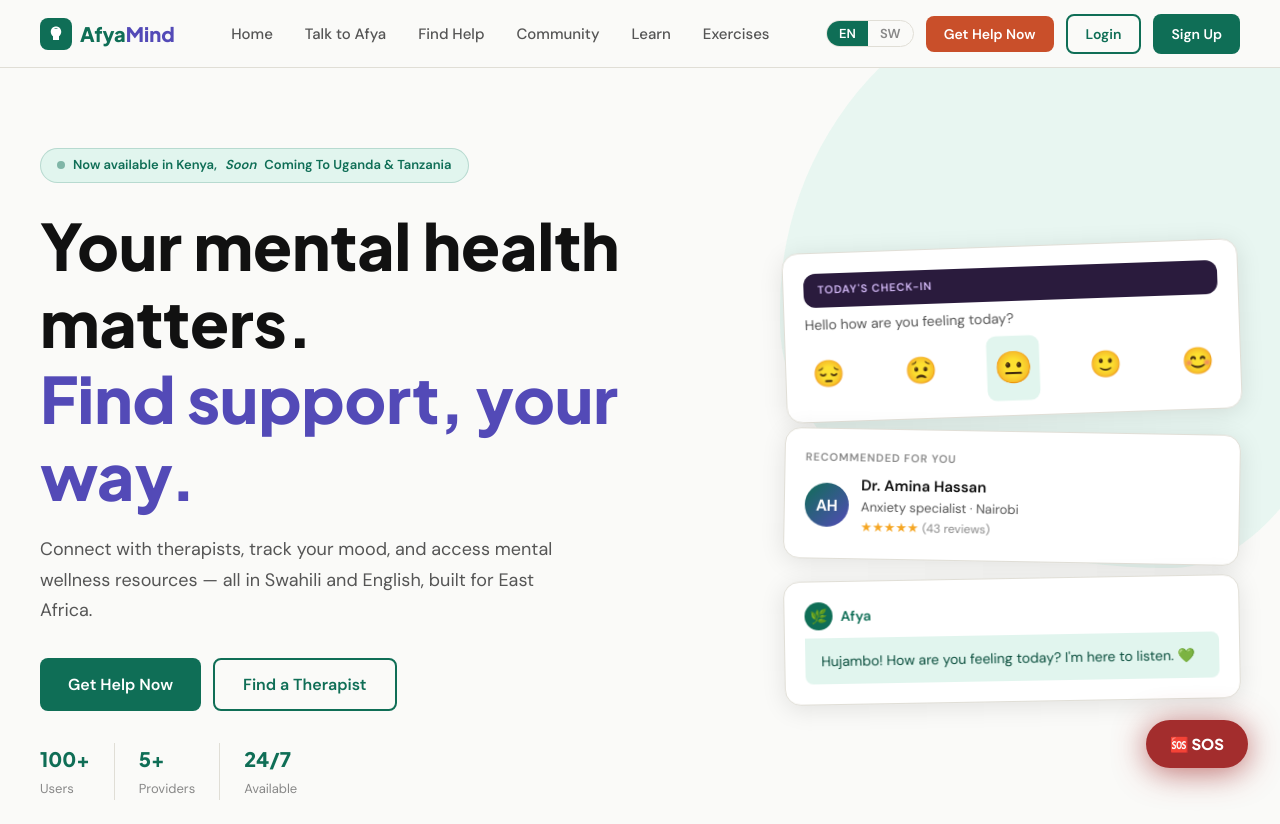
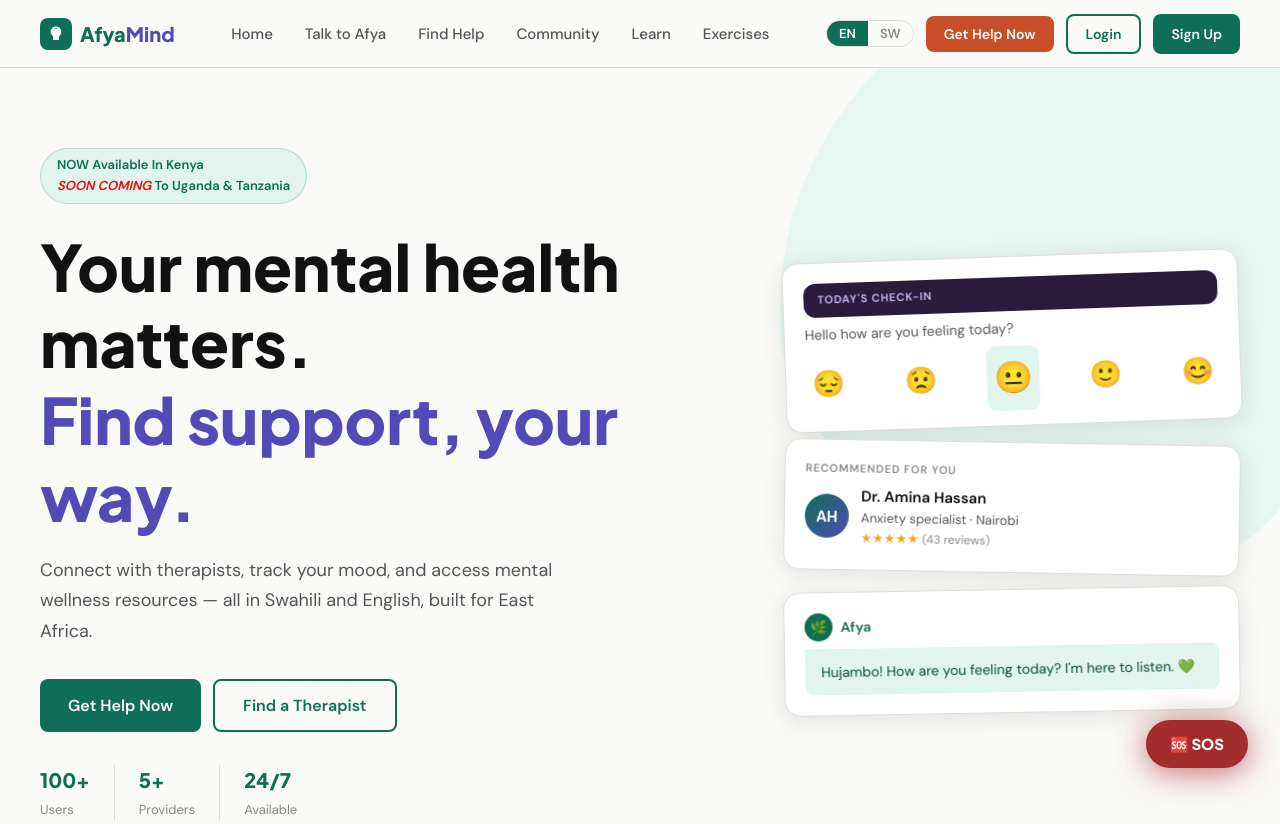
Before and after one commit to sethcolosso/Afyamind, a website: page frontend/home.html in a window 1280 px wide. Shown: the top 824 px of the page. Drawn offline with Linux system fonts and the light colour scheme.

Commit message:
correcting home page

```diff
--- a/frontend/home.html
+++ b/frontend/home.html
@@ -18,7 +18,11 @@
   <div class="hero-blob"></div>
   <div class="hero-inner">
     <div>
-      <div class="hero-badge"><span class="dot"></span> Now available in Kenya,<br> <i>Soon</i> Coming To Uganda &amp; Tanzania</div>
+      <div class="hero-badge" style="white-space: normal;">
+    <span class="dot"></span>
+    NOW Available In Kenya<br>
+    <i style="color:red;">SOON COMING </i>To Uganda &amp; Tanzania
+    </div>
       <h1>Your mental health matters.<br><span class="purple">Find support, your way.</span></h1>
       <p class="hero-sub">Connect with therapists, track your mood, and access mental wellness resources — all in Swahili and English, built for East Africa.</p>
       <div class="hero-btns">
--- a/frontend/styles.css
+++ b/frontend/styles.css
@@ -142,7 +142,7 @@
     50% { border-radius: 60% 40% 30% 70% / 60% 30% 70% 40%; }
   }
   .hero-inner { display: grid; grid-template-columns: 6fr 4fr; gap: 60px; align-items: center; position: relative; z-index: 1; max-width: 1200px; margin: 0 auto; width: 100%; }
-  .hero-badge { display: inline-flex; align-items: center; gap: 8px; background: var(--primary-light); color: var(--primary); border: 1px solid rgba(15,110,86,0.2); border-radius: var(--r-pill); padding: 6px 16px; font-size: 13px; font-weight: 600; margin-bottom: 24px; }
+  .hero-badge { display: inline-block; align-items: center; gap: 8px; background: var(--primary-light); color: var(--primary); border: 1px solid rgba(15,110,86,0.2); border-radius: var(--r-pill); padding: 6px 16px; font-size: 13px; font-weight: 600; margin-bottom: 24px; }
   .hero-badge .dot { width: 8px; height: 8px; background: var(--primary); border-radius: 50%; animation: blink 1.5s ease-in-out infinite; }
   @keyframes blink { 0%,100%{opacity:1} 50%{opacity:0.3} }
   .hero h1 { font-size: clamp(36px, 5vw, 64px); font-weight: 800; color: var(--text); margin-bottom: 8px; }
```
